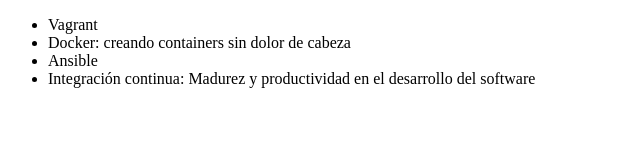
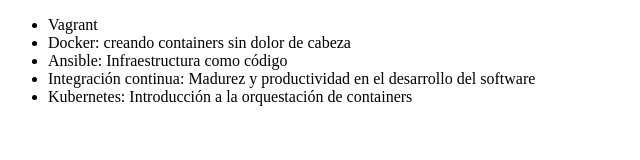
Before and after one commit to andrepijg/alura-git, a plain HTML site: page index.html in a window 1280 px wide. Shown: the whole page, without its empty margins (0-640 px from the left). Drawn offline with Linux system fonts and the light colour scheme.

Commit message:
proyecto final

```diff
--- a/index.html
+++ b/index.html
@@ -8,8 +8,9 @@
      <ul>
          <li> Vagrant </li>
          <li> Docker: creando containers sin dolor de cabeza </li>
-         <li> Ansible </li>
+         <li> Ansible: Infraestructura como código </li>
          <li> Integración continua: Madurez y productividad en el desarrollo del software </li>
+         <li> Kubernetes: Introducción a la orquestación de containers</li>
      </ul>
 </body>
 </html>
```
